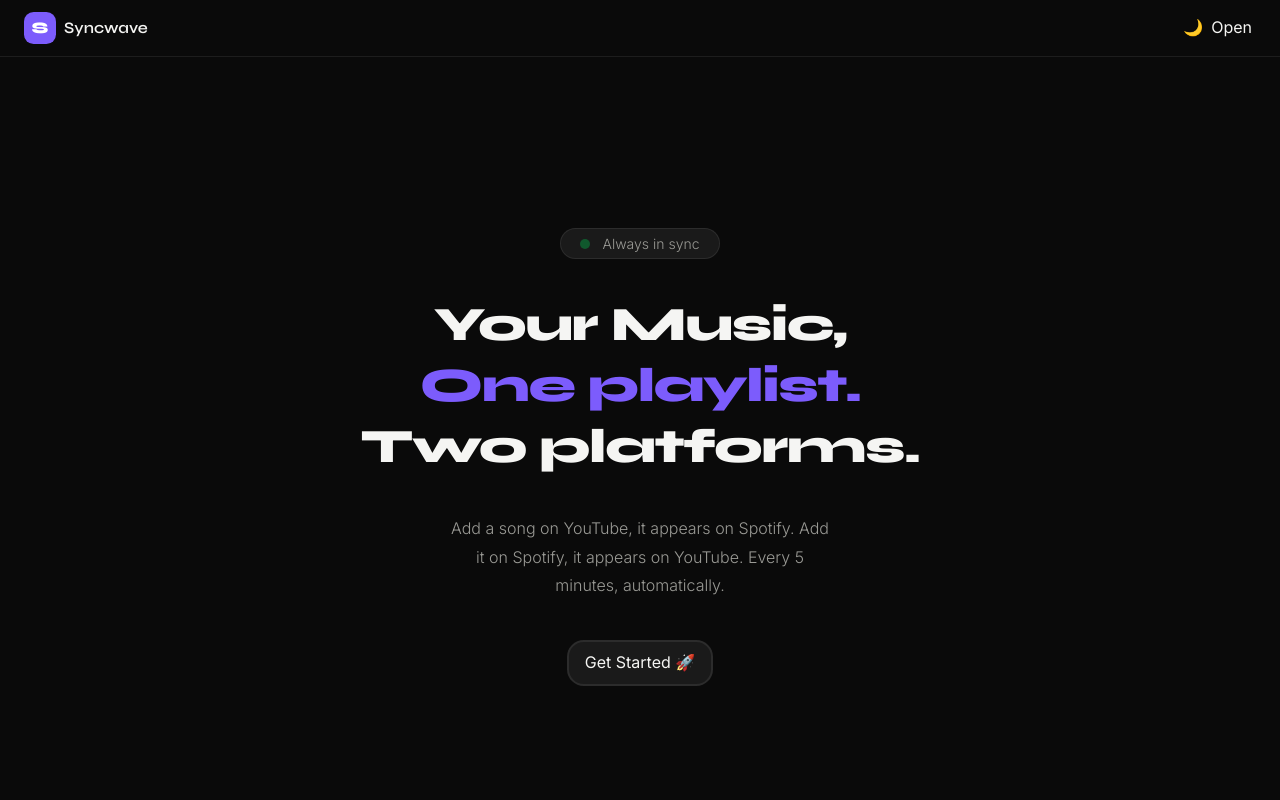
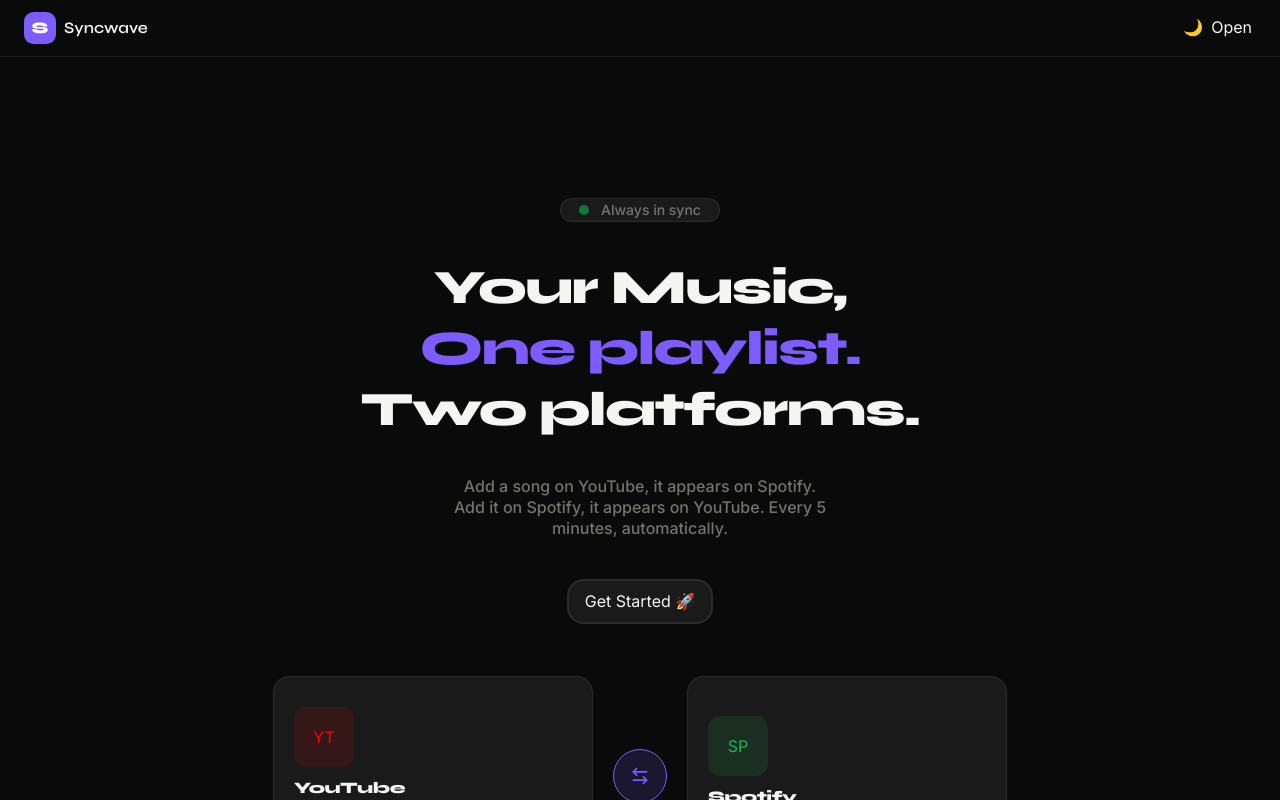
Before and after one commit to Zeedart/Syncwave, a Next.js app: page / in a window 1280 px wide. Shown: the top 800 px of the page. Built offline with nearby package versions, Linux system fonts and the light colour scheme.

Commit message:
Updates on the Home Page

```diff
--- a/app/globals.css
+++ b/app/globals.css
@@ -57,14 +57,16 @@
   --bg-card:        #1A1A1A;
   --bg-transparent: rgba(0, 0, 0, 0.5);
   --text:           #F5F5F3;
-  --text-muted:     #9A9A95;
+  --text-muted:     #74746f;
   --line:           rgba(255, 255, 255, 0.08);
   --line-hover:     rgba(124, 92, 252, 0.4);
   --syncwave:       #7C5CFC;
-  --syncwave-hover: #9B82FD;
+  --syncwave-hover: rgb(155, 130, 253);
   --syncwave-glow:  rgba(124, 92, 252, 0.25);
   --youtube:        #FF0000;
+  --bg-youtube:     rgba(255, 0, 0, 0.12);
   --spotify:        #1DB954;
+  --bg-spotify:     rgba(29, 185, 84, 0.12);;
   --shadow-card:    0 4px 24px rgba(0, 0, 0, 0.4);
   --transition:     all 0.2s ease;
 
@@ -165,10 +167,13 @@
 h1 { font-size: clamp(3rem, 8vw, 6rem); }
 h2 { font-size: clamp(2rem, 4vw, 3rem); }
 h3 { font-size: clamp(1.25rem, 2vw, 1.75rem); }
+h4 { font-size: clamp(1rem, 1.5vw, 1.25rem); }
+h5 { font-size: clamp(0.875rem, 1.25vw, 1rem); }
+h6 { font-size: clamp(0.75rem, 1vw, 0.875rem); }
 
 p {
-  line-height: 1.8;
-  font-weight: 300;
+  line-height: 1.3;
+  font-weight: 500;
 }
 
 a {
--- a/app/page.tsx
+++ b/app/page.tsx
@@ -1,10 +1,13 @@
 import Image from "next/image";
 import Nav from "@/components/customComp/nav";
 import BlinkingDot from "@/components/customComp/blinkingDot";
+import Card from "@/components/customComp/card";
+import { ArrowDownUpIcon } from "@/components/ui/arrow-down-up-icon";
 
 export default function Home() {
   return (
-    <div className="w-[90%] my-0 mx-auto lg:w-full h-screen flex justify-center items-center flex-col gap-10">
+    <>
+      <div className="w-[90%] my-0 mx-auto lg:w-full h-fit mt-20 lg:h-screen flex justify-center items-center flex-col gap-10">
         <div className="w-50 lg:w-40 p-0.5 rounded-full bg-(--bg-card) border border-(--line) justify-center gap-3 items-center flex">
           <BlinkingDot width={10} height={10} />
           <p className="text-sm text-(--text-muted)">Always in sync</p>
@@ -22,6 +25,16 @@
         <button className="bg-(--bg-card) border-2 border-(--line)  text-(--text) hover:bg-(--syncwave-hover) py-2 px-4 rounded-xl transition-colors">
           Get Started 🚀
         </button>
+        <div className="w-full lg:w-[80%]  flex lg:flex-row flex-col gap-5 lg:mt-3 justify-center items-center">
+          <Card logo="YT" label="YouTube" description="Your video playlists and music collections" logoBg="bg-(--bg-youtube)" logoColor="text-(--youtube)" />
+          <ArrowDownUpIcon size={20} color="var(--syncwave)" className="lg:transform border border-(--syncwave) lg:rotate-90 bg-[rgb(124,92,252,0.15)] p-4 rounded-full" />
+          <Card logo="SP" label="Spotify" description="Your streaming library and playlists" logoBg="bg-(--bg-spotify)" logoColor="text-(--spotify)" />
         </div>
+      </div>
+      <hr className="w-[90%] lg:w-[95%] mt-10 mx-auto border border-(--line)" />
+      <div className="w-[90%] mt-5 lg:w-[95%] mx-auto flex flex-col lg:flex-row justify-between items-center gap-5">
+        <p className="text-lg font-inter text-(--text-muted)">WHAT IT DOES</p>
+      </div>
+    </>
   );
 }
--- /dev/null
+++ b/components/customComp/card.tsx
@@ -0,0 +1,14 @@
+
+
+
+export default function Card({ logo, label, description, logoBg, logoColor }: { logo: string | React.ReactNode; label: string; description: string, logoBg?: string, logoColor?: string }) {
+    return (
+        <div className="w-[90%] lg:max-w-80 h-[20vh] lg:h-[25vh] bg-(--bg-card) border border-(--line) rounded-xl flex flex-col justify-center items-left gap-3 p-5">
+            <div className={`w-15 h-15 lg:max-w-15 lg:max-h-15 lg:min-h-10 rounded-lg ${logoBg || 'bg-(--bg-card)'} flex justify-center items-center`}>
+                <span className={logoColor || 'text-(--text-muted)'}>{logo}</span>
+            </div>
+            <h5 className="text-lg lg:text-xl font-inter">{label}</h5>
+            <p className="text-[14px] text-(--text-muted)">{description}</p>
+        </div>
+    );
+}
--- /dev/null
+++ b/components/ui/arrow-down-up-icon.tsx
@@ -0,0 +1,171 @@
+"use client";
+
+import { cn } from "@/lib/utils";
+import type { Variants } from "motion/react";
+import {
+ LazyMotion,
+ domMin,
+ m,
+ useAnimation,
+ useReducedMotion,
+} from "motion/react";
+import {
+ forwardRef,
+ useCallback,
+ useImperativeHandle,
+ useRef,
+ type HTMLAttributes,
+} from "react";
+export interface ArrowDownUpIconHandle {
+ startAnimation: () => void;
+ stopAnimation: () => void;
+}
+
+interface ArrowDownUpIconProps extends Omit<
+ HTMLAttributes<HTMLDivElement>,
+ | "color"
+ | "onDrag"
+ | "onDragStart"
+ | "onDragEnd"
+ | "onAnimationStart"
+ | "onAnimationEnd"
+ | "onAnimationIteration"
+> {
+ size?: number;
+ duration?: number;
+ isAnimated?: boolean;
+ color?: string;
+}
+
+const ArrowDownUpIcon = forwardRef<ArrowDownUpIconHandle, ArrowDownUpIconProps>(
+ (
+  {
+   onMouseEnter,
+   onMouseLeave,
+   className,
+   size = 24,
+   duration = 1,
+   isAnimated = true,
+   color,
+   ...props
+  },
+  ref,
+ ) => {
+  const controls = useAnimation();
+  const reduced = useReducedMotion();
+  const isControlled = useRef(false);
+
+  useImperativeHandle(ref, () => {
+   isControlled.current = true;
+   return {
+    startAnimation: () =>
+     reduced ? controls.start("normal") : controls.start("animate"),
+    stopAnimation: () => controls.start("normal"),
+   };
+  });
+
+  const handleEnter = useCallback(
+   (e?: React.MouseEvent<HTMLDivElement>) => {
+    if (!isAnimated || reduced) return;
+    if (!isControlled.current) controls.start("animate");
+    else onMouseEnter?.(e as any);
+   },
+   [controls, reduced, isAnimated, onMouseEnter],
+  );
+
+  const handleLeave = useCallback(
+   (e?: React.MouseEvent<HTMLDivElement>) => {
+    if (!isControlled.current) controls.start("normal");
+    else onMouseLeave?.(e as any);
+   },
+   [controls, onMouseLeave],
+  );
+
+  const iconVariants: Variants = {
+   normal: { scale: 1 },
+   animate: {
+    scale: [1, 1.04, 1],
+    transition: { duration: 0.8 * duration, ease: "easeInOut" },
+   },
+  };
+
+  const downGroupVariants: Variants = {
+   normal: { y: 0 },
+   animate: {
+    y: [0, 3, 0],
+    transition: {
+     duration: 1 * duration,
+     ease: "easeInOut",
+     times: [0, 0.5, 1],
+    },
+   },
+  };
+
+  const upGroupVariants: Variants = {
+   normal: { y: 0 },
+   animate: {
+    y: [0, -3, 0],
+    transition: {
+     duration: 1 * duration,
+     ease: "easeInOut",
+     times: [0, 0.5, 1],
+    },
+   },
+  };
+
+  return (
+   <LazyMotion features={domMin} strict>
+    <m.div
+     className={cn("inline-flex items-center justify-center", className)}
+     onMouseEnter={handleEnter}
+     onMouseLeave={handleLeave}
+     {...props}
+     style={{ color, ...props.style }}
+    >
+     <m.svg
+      xmlns="http://www.w3.org/2000/svg"
+      width={size}
+      height={size}
+      viewBox="0 0 24 24"
+      fill="none"
+      stroke="currentColor"
+      strokeWidth="2"
+      strokeLinecap="round"
+      strokeLinejoin="round"
+      animate={controls}
+      initial="normal"
+      variants={iconVariants}
+     >
+      <m.path
+       d="m3 16 4 4 4-4"
+       variants={downGroupVariants}
+       initial="normal"
+       animate={controls}
+      />
+      <m.path
+       d="M7 20V4"
+       variants={downGroupVariants}
+       initial="normal"
+       animate={controls}
+      />
+      <m.path
+       d="m21 8-4-4-4 4"
+       variants={upGroupVariants}
+       initial="normal"
+       animate={controls}
+      />
+      <m.path
+       d="M17 4v16"
+       variants={upGroupVariants}
+       initial="normal"
+       animate={controls}
+      />
+     </m.svg>
+    </m.div>
+   </LazyMotion>
+  );
+ },
+);
+
+ArrowDownUpIcon.displayName = "ArrowDownUpIcon";
+export { ArrowDownUpIcon };
--- a/package.json
+++ b/package.json
@@ -12,6 +12,7 @@
     "class-variance-authority": "^0.7.1",
     "clsx": "^2.1.1",
     "lucide-react": "^1.22.0",
+    "motion": "^12.42.2",
     "next": "16.2.9",
     "next-themes": "^0.4.6",
     "radix-ui": "^1.6.1",
```
Also changed, not shown: 1 other file (tests, documents, lock files or other folders). Lines whose indentation alone changed are shown as unchanged.
